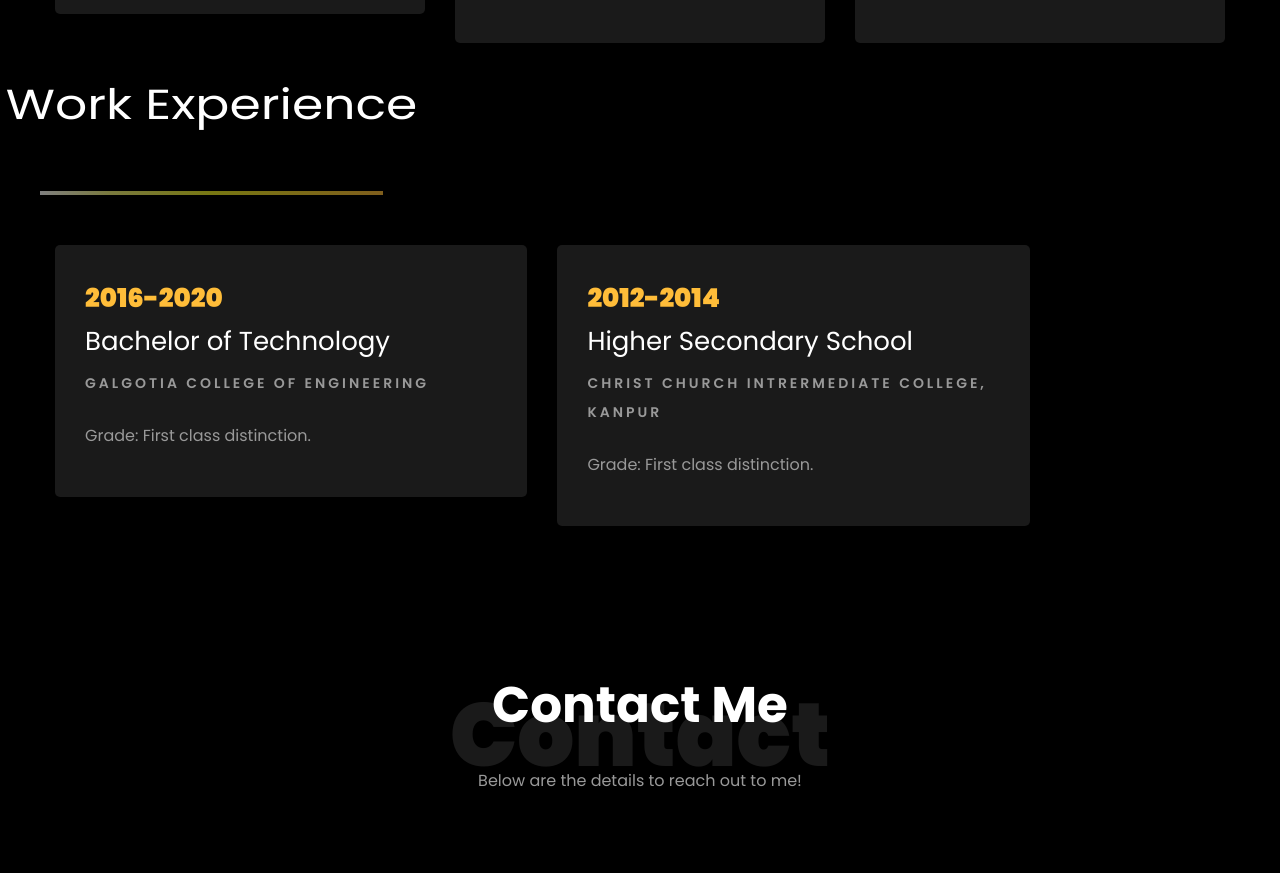
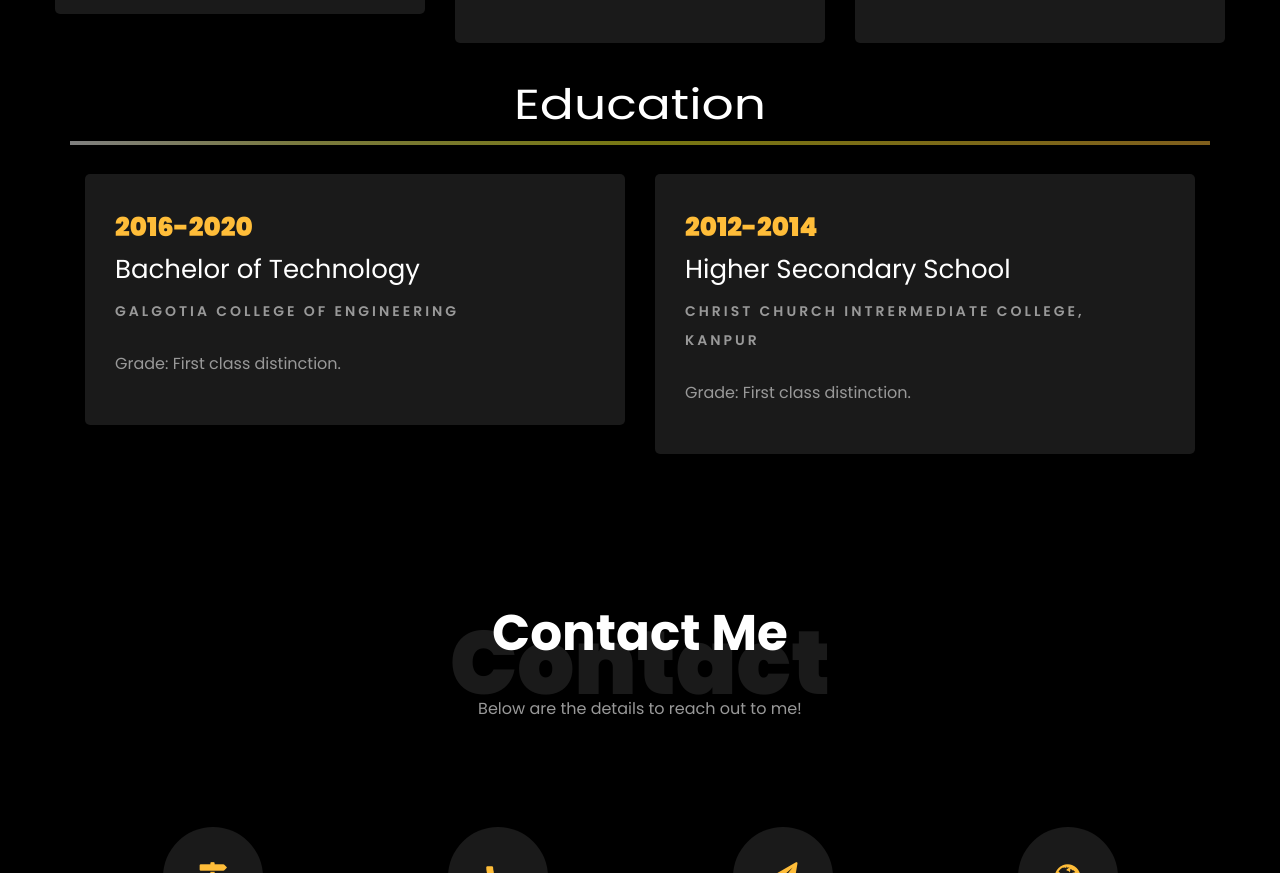
Before and after one commit to erprem98/erprem98port.github.com, a plain HTML site: page index.html in a window 1280 px wide. Shown: the part 2453-3326 px from the top of the page. Drawn offline with Linux system fonts and the light colour scheme; files whose address does not match are found by name.

Commit message:
Update index.html

```diff
--- a/index.html
+++ b/index.html
@@ -373,8 +373,9 @@
 		<br>
 		<br>
 		<br>
+	<div class="container">
 	<div class="row">
-			<h2 class="big-4">Work Experience</h2>
+			<h2 class="big-4">Education</h2>
 			<div class="underline"></div>
 		</div>
 		<br>
```
